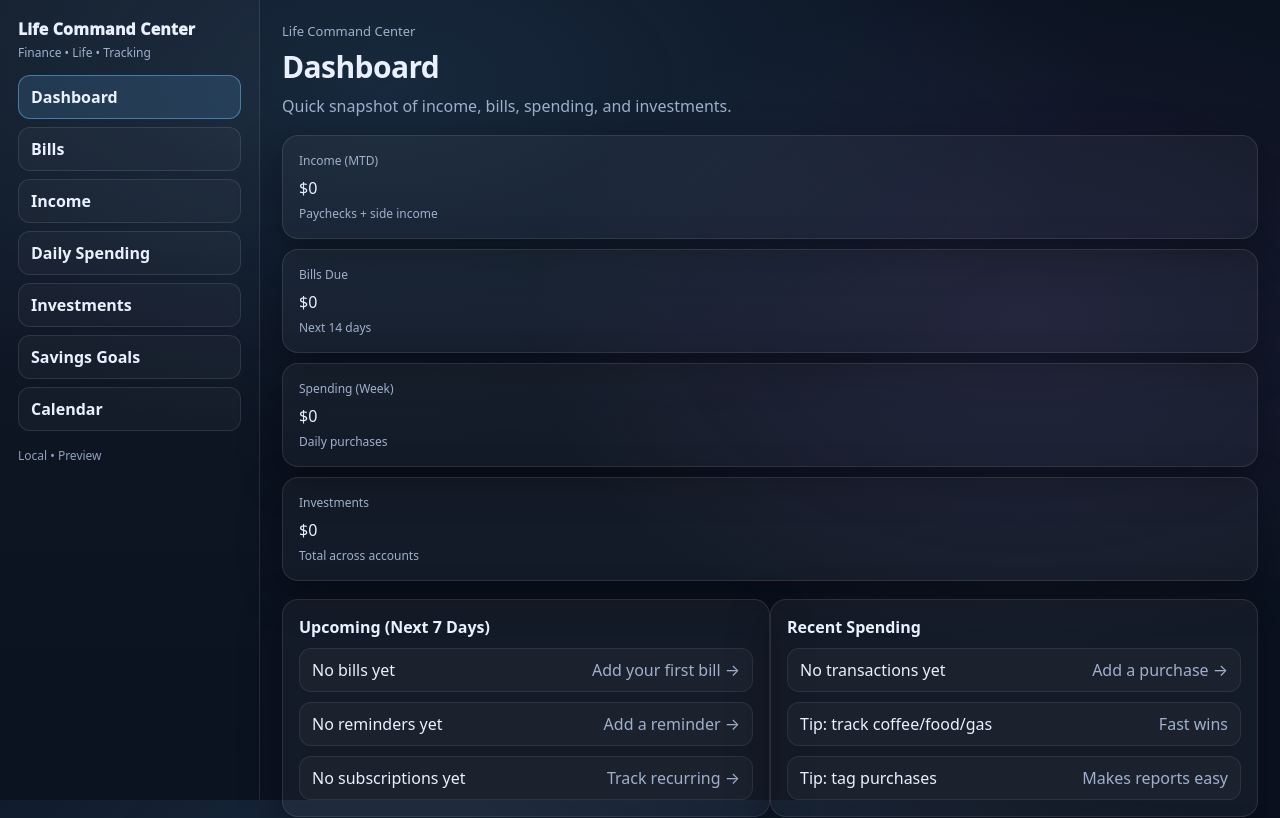
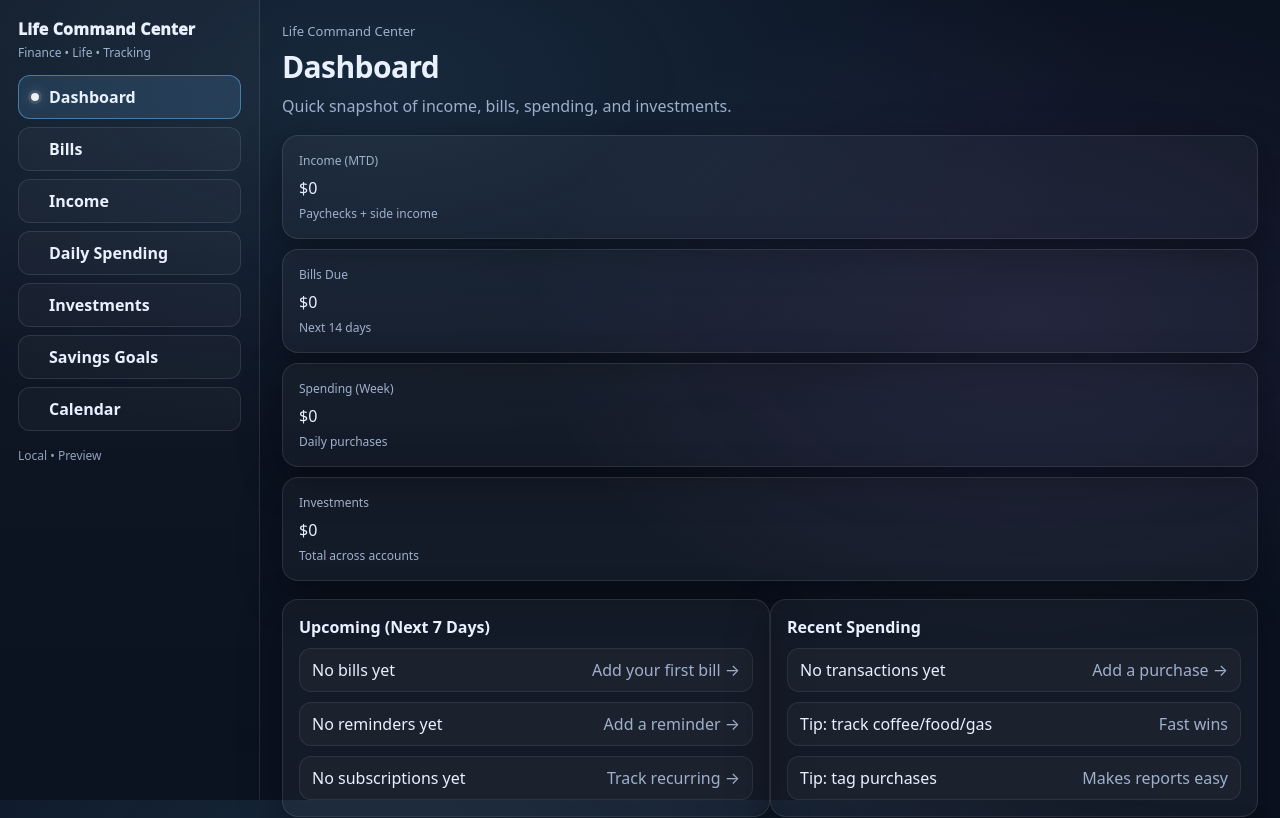
Before and after one commit to JDillard026/life-command-center, a Next.js app: page / in a window 1280 px wide. Shown: the top 818 px of the page. Built offline with nearby package versions, Linux system fonts and the light colour scheme.

Commit message:
Add active nav dot indicator

```diff
--- a/src/app/globals.css
+++ b/src/app/globals.css
@@ -208,3 +208,23 @@ a{ color: inherit; text-decoration: none; }
   60%  { transform: translate(-50%, -50%) scale(12); opacity: .35; }
   100% { transform: translate(-50%, -50%) scale(18); opacity: 0; }
 }
+/* Active nav “white dot” indicator */
+.navLink{
+  position: relative;
+  padding-left: 30px; /* make room for the dot */
+}
+
+.navLink.active::before{
+  content: "";
+  position: absolute;
+  left: 12px;
+  top: 50%;
+  width: 8px;
+  height: 8px;
+  border-radius: 999px;
+  background: rgba(255,255,255,.92);
+  transform: translateY(-50%);
+  box-shadow:
+    0 0 0 3px rgba(255,255,255,.10),
+    0 0 14px rgba(255,255,255,.35);
+}
```
